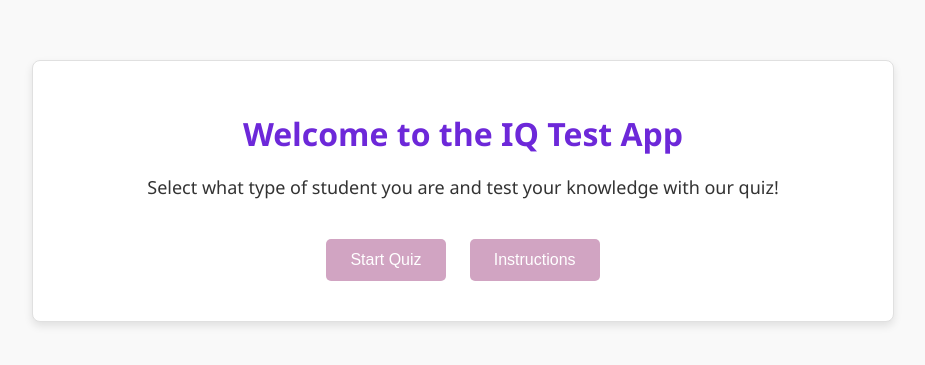
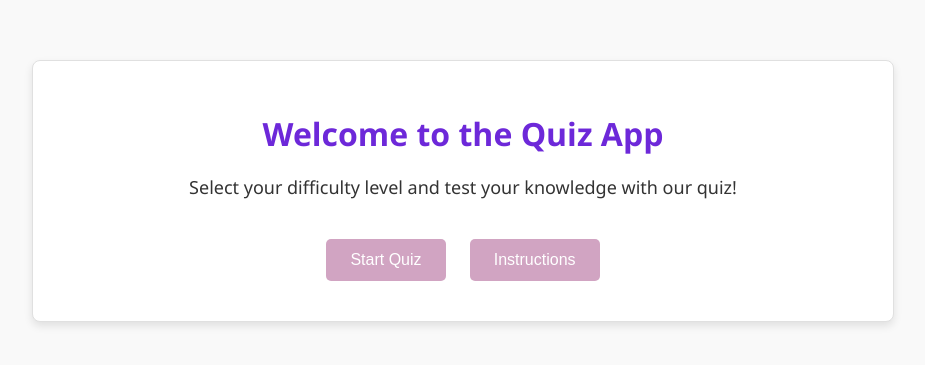
Before and after one commit to Bet-glitch/IQ_Test, a plain HTML site: page index.html in a window 1280 px wide. Shown: the part 209-574 px from the top of the page, without its empty margins (177-1102 px from the left). Drawn offline with Linux system fonts and the light colour scheme.

Commit message:
first commit

```diff
--- a/index.html
+++ b/index.html
@@ -8,8 +8,8 @@
 </head>
 <body>
     <div id="home" class="container">
-        <h1>Welcome to the IQ Test App</h1>
-        <p>Select what type of student you are and test your knowledge with our quiz!</p>
+        <h1>Welcome to the Quiz App</h1>
+        <p>Select your difficulty level and test your knowledge with our quiz!</p>
         <button class="btn" id="startQuiz">Start Quiz</button>
         <button class="btn" id="viewInstructions">Instructions</button>
     </div>
```
Also changed, not shown: script.js (line endings or trailing spaces), styles.css (line endings or trailing spaces).
